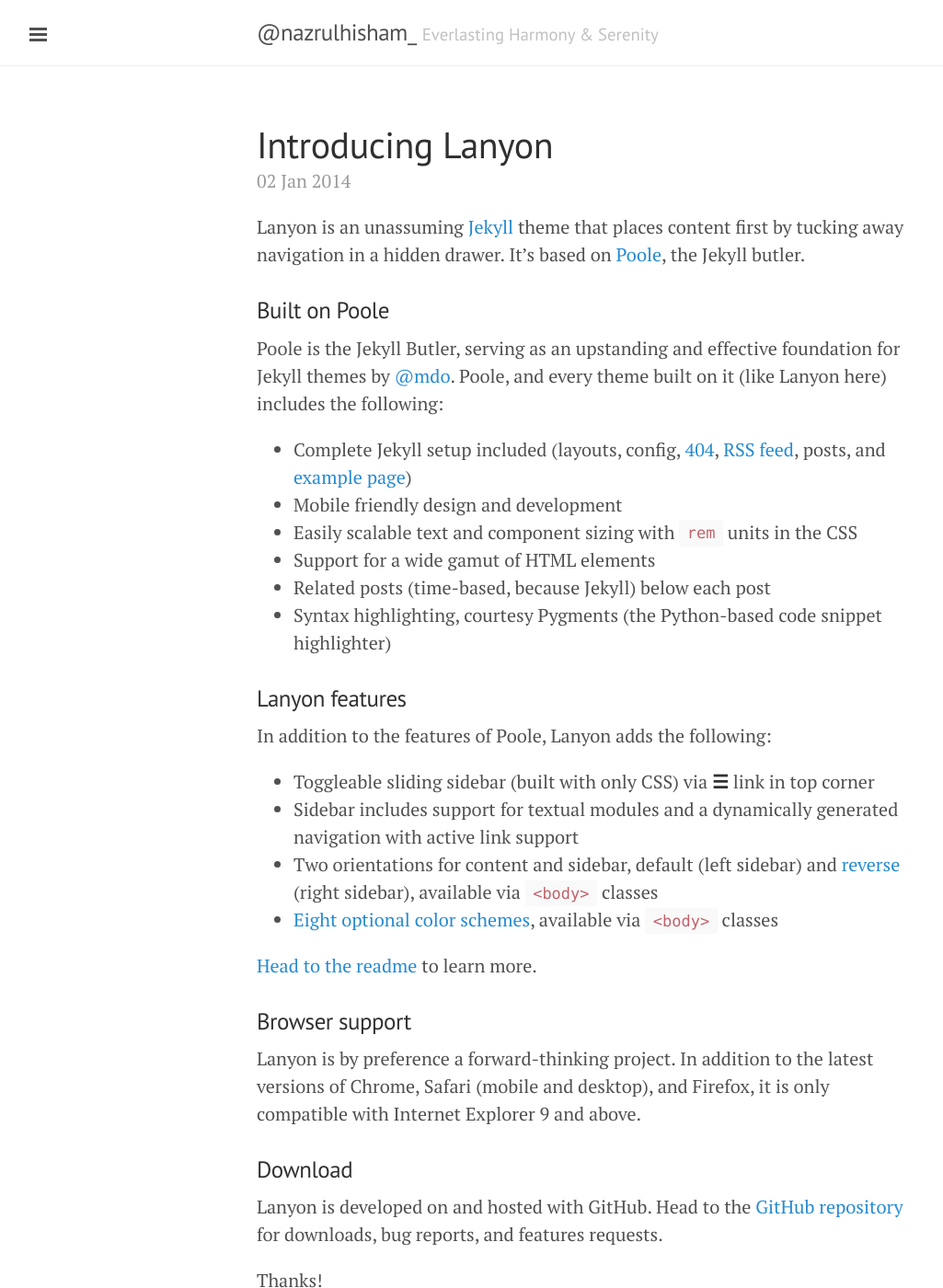
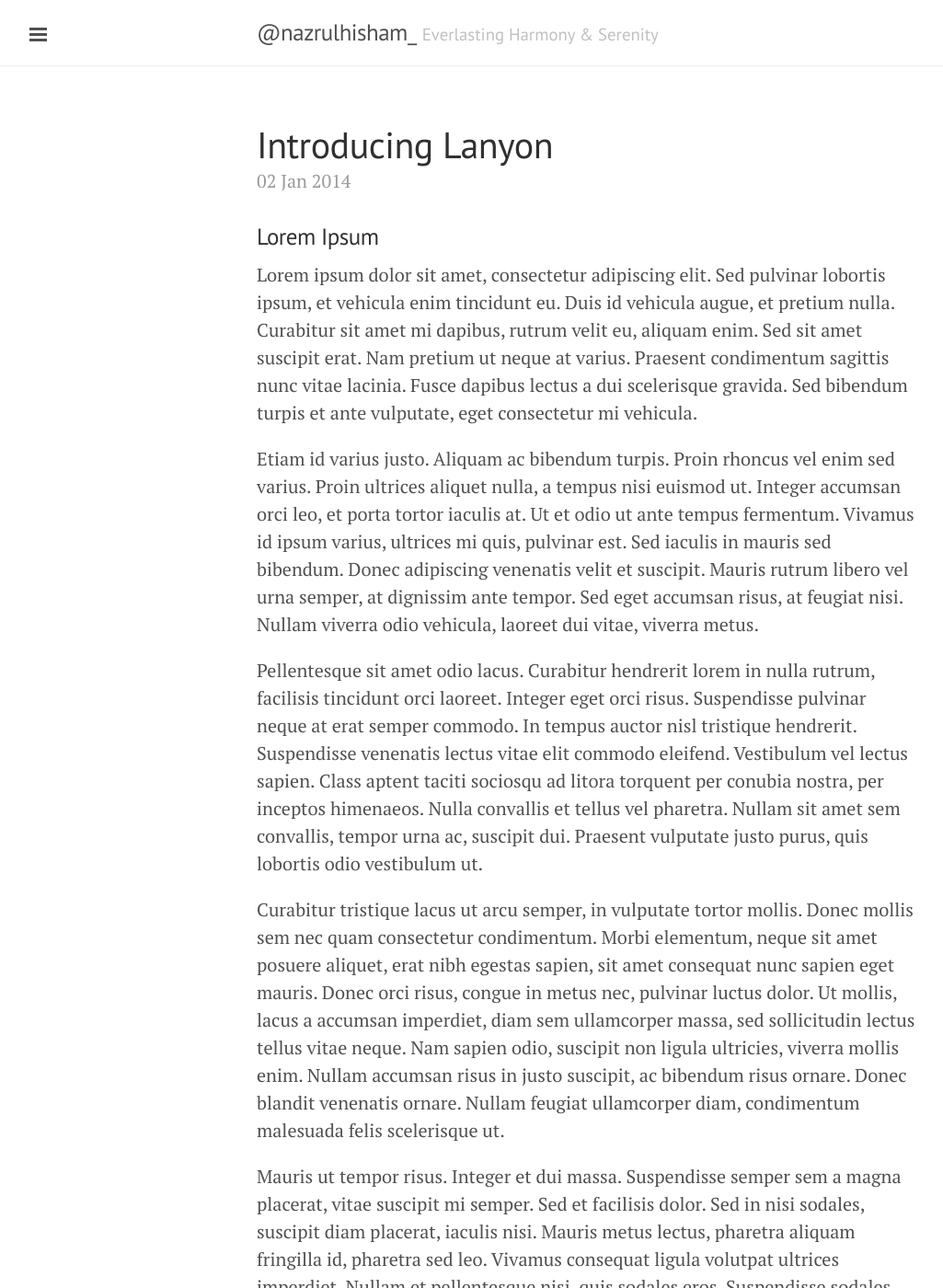
Before and after one commit to lumachroma/fantastik, a Jekyll site: the page built from _posts/2014-01-02-introducing-lanyon.md, in a window 1280 px wide and 1400 px high. Shown: the whole window at 92% size, without its empty margins (1-1026 px from the left). Built offline with Jekyll 4.4.1, drawn with Linux system fonts in a browser that asks for light colours; Markdown is read by kramdown in place of the engine named in the settings; comment, search, counter and statistics services are not loaded; some of the changed text lies outside the part shown.

Commit message:
update content

```diff
--- a/_posts/2014-01-02-introducing-lanyon.md
+++ b/_posts/2014-01-02-introducing-lanyon.md
@@ -3,36 +3,14 @@
 title: Introducing Lanyon
 ---
 
-Lanyon is an unassuming [Jekyll](http://jekyllrb.com) theme that places content first by tucking away navigation in a hidden drawer. It's based on [Poole](http://getpoole.com), the Jekyll butler.
+### Lorem Ipsum
 
-### Built on Poole
+Lorem ipsum dolor sit amet, consectetur adipiscing elit. Sed pulvinar lobortis ipsum, et vehicula enim tincidunt eu. Duis id vehicula augue, et pretium nulla. Curabitur sit amet mi dapibus, rutrum velit eu, aliquam enim. Sed sit amet suscipit erat. Nam pretium ut neque at varius. Praesent condimentum sagittis nunc vitae lacinia. Fusce dapibus lectus a dui scelerisque gravida. Sed bibendum turpis et ante vulputate, eget consectetur mi vehicula.
 
-Poole is the Jekyll Butler, serving as an upstanding and effective foundation for Jekyll themes by [@mdo](https://twitter.com/mdo). Poole, and every theme built on it (like Lanyon here) includes the following:
+Etiam id varius justo. Aliquam ac bibendum turpis. Proin rhoncus vel enim sed varius. Proin ultrices aliquet nulla, a tempus nisi euismod ut. Integer accumsan orci leo, et porta tortor iaculis at. Ut et odio ut ante tempus fermentum. Vivamus id ipsum varius, ultrices mi quis, pulvinar est. Sed iaculis in mauris sed bibendum. Donec adipiscing venenatis velit et suscipit. Mauris rutrum libero vel urna semper, at dignissim ante tempor. Sed eget accumsan risus, at feugiat nisi. Nullam viverra odio vehicula, laoreet dui vitae, viverra metus.
 
-* Complete Jekyll setup included (layouts, config, [404](/404), [RSS feed](/atom.xml), posts, and [example page](/about))
-* Mobile friendly design and development
-* Easily scalable text and component sizing with `rem` units in the CSS
-* Support for a wide gamut of HTML elements
-* Related posts (time-based, because Jekyll) below each post
-* Syntax highlighting, courtesy Pygments (the Python-based code snippet highlighter)
+Pellentesque sit amet odio lacus. Curabitur hendrerit lorem in nulla rutrum, facilisis tincidunt orci laoreet. Integer eget orci risus. Suspendisse pulvinar neque at erat semper commodo. In tempus auctor nisl tristique hendrerit. Suspendisse venenatis lectus vitae elit commodo eleifend. Vestibulum vel lectus sapien. Class aptent taciti sociosqu ad litora torquent per conubia nostra, per inceptos himenaeos. Nulla convallis et tellus vel pharetra. Nullam sit amet sem convallis, tempor urna ac, suscipit dui. Praesent vulputate justo purus, quis lobortis odio vestibulum ut.
 
-### Lanyon features
+Curabitur tristique lacus ut arcu semper, in vulputate tortor mollis. Donec mollis sem nec quam consectetur condimentum. Morbi elementum, neque sit amet posuere aliquet, erat nibh egestas sapien, sit amet consequat nunc sapien eget mauris. Donec orci risus, congue in metus nec, pulvinar luctus dolor. Ut mollis, lacus a accumsan imperdiet, diam sem ullamcorper massa, sed sollicitudin lectus tellus vitae neque. Nam sapien odio, suscipit non ligula ultricies, viverra mollis enim. Nullam accumsan risus in justo suscipit, ac bibendum risus ornare. Donec blandit venenatis ornare. Nullam feugiat ullamcorper diam, condimentum malesuada felis scelerisque ut.
 
-In addition to the features of Poole, Lanyon adds the following:
-
-* Toggleable sliding sidebar (built with only CSS) via **☰** link in top corner
-* Sidebar includes support for textual modules and a dynamically generated navigation with active link support
-* Two orientations for content and sidebar, default (left sidebar) and [reverse](https://github.com/poole/lanyon#reverse-layout) (right sidebar), available via `<body>` classes
-* [Eight optional color schemes](https://github.com/poole/lanyon#themes), available via `<body>` classes
-
-[Head to the readme](https://github.com/poole/lanyon#readme) to learn more.
-
-### Browser support
-
-Lanyon is by preference a forward-thinking project. In addition to the latest versions of Chrome, Safari (mobile and desktop), and Firefox, it is only compatible with Internet Explorer 9 and above.
-
-### Download
-
-Lanyon is developed on and hosted with GitHub. Head to the <a href="https://github.com/poole/lanyon">GitHub repository</a> for downloads, bug reports, and features requests.
-
-Thanks!
+Mauris ut tempor risus. Integer et dui massa. Suspendisse semper sem a magna placerat, vitae suscipit mi semper. Sed et facilisis dolor. Sed in nisi sodales, suscipit diam placerat, iaculis nisi. Mauris metus lectus, pharetra aliquam fringilla id, pharetra sed leo. Vivamus consequat ligula volutpat ultrices imperdiet. Nullam et pellentesque nisi, quis sodales eros. Suspendisse sodales nisi sit amet libero elementum imperdiet. Quisque pulvinar a metus ac mollis. Cras rhoncus turpis augue, eget blandit massa sollicitudin at. Praesent felis velit, pellentesque et tellus id, commodo scelerisque nunc.
```
